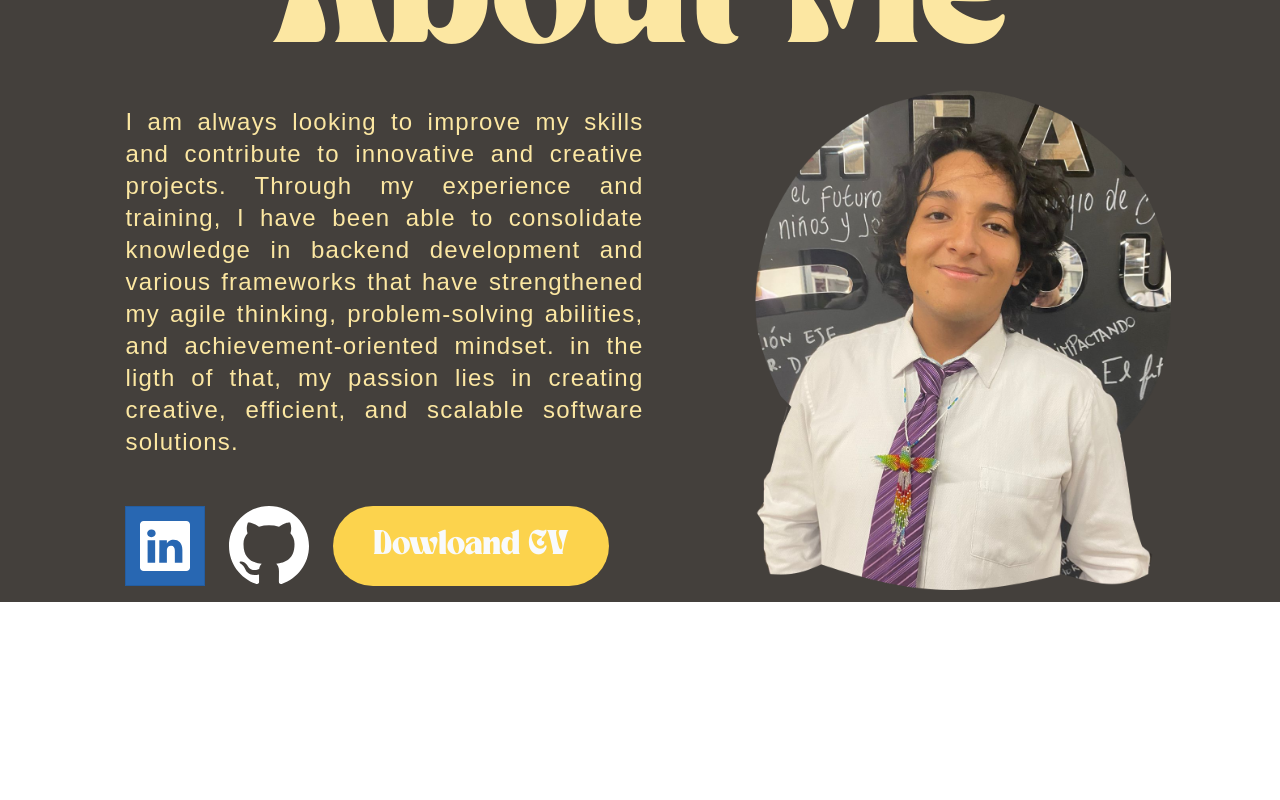
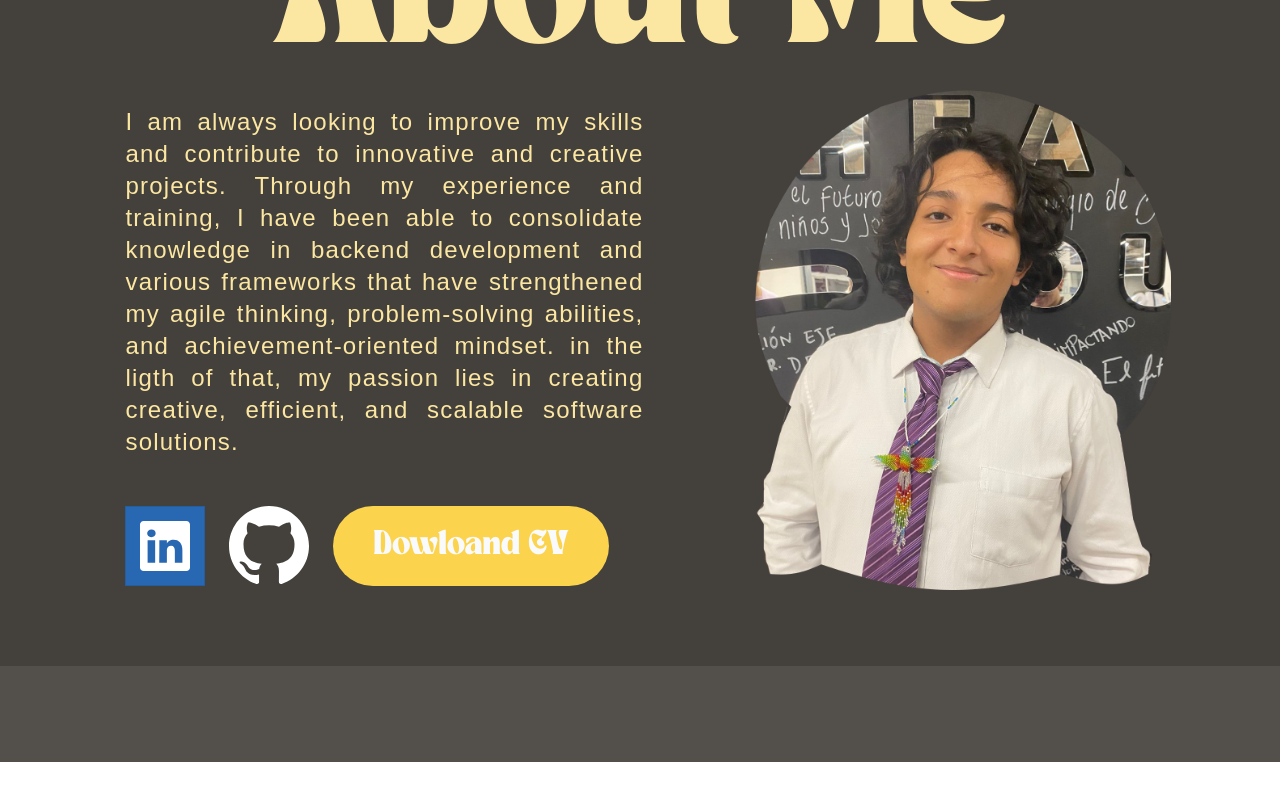
Before and after one commit to JuanJTorresB/Portfolio-JuanTorres-Dev, a React (Vite) app: page / in a window 1280 px wide. Shown: the part 638-1438 px from the top of the page. Before the commit the page ends 1240 px from the top, so only its background shows below. Built offline with nearby package versions, Linux system fonts and the light colour scheme.

Commit message:
feat: :sparkles: Glass Efecct with Little Changes

```diff
--- a/src/App.jsx
+++ b/src/App.jsx
@@ -12,6 +12,7 @@ export const App = () => {
             <BigName />
             <Separator />
             <AboutMe />
+            <Separator />
         </main>
     </div>
 }
--- a/src/components/NavBar.jsx
+++ b/src/components/NavBar.jsx
@@ -3,7 +3,7 @@ export const NavBar = ()=>{
     const generalLetras = "font-tanNimbus font-normal size-7 text-nowrap text-slate-50 min-w-fit min-h-fit";
     const seccionSeleccionada = "bg-amber-300 px-10 pt-5 pb-10 rounded-full";
 
-    return <nav className="fixed top-0 left-0 right-0 max-w-7xl px-4 h-20 flex justify-evenly gap-32 mx-auto bg-amber-100 bg-opacity-10 rounded-full items-center border border-slate-50  backdrop-blur-xl">
+    return <nav className="fixed top-0 left-0 right-0 max-w-7xl px-4 h-20 flex justify-evenly gap-32 mx-auto bg-amber-100 bg-opacity-10 rounded-full items-center border border-slate-50 backdrop-blur-lg">
         <h4 className={generalLetras + " " + seccionSeleccionada}>About Me</h4>
         <h4 className={generalLetras}>Skills</h4>
         <svg className="w-16 min-h-16" viewBox="0 0 47 46" fill="none" xmlns="http://www.w3.org/2000/svg">
```
